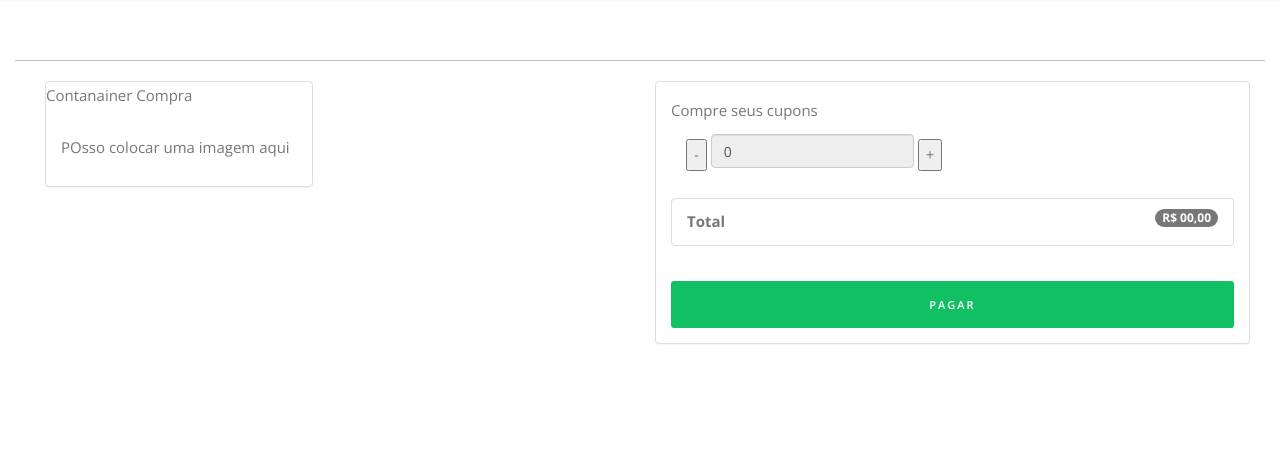
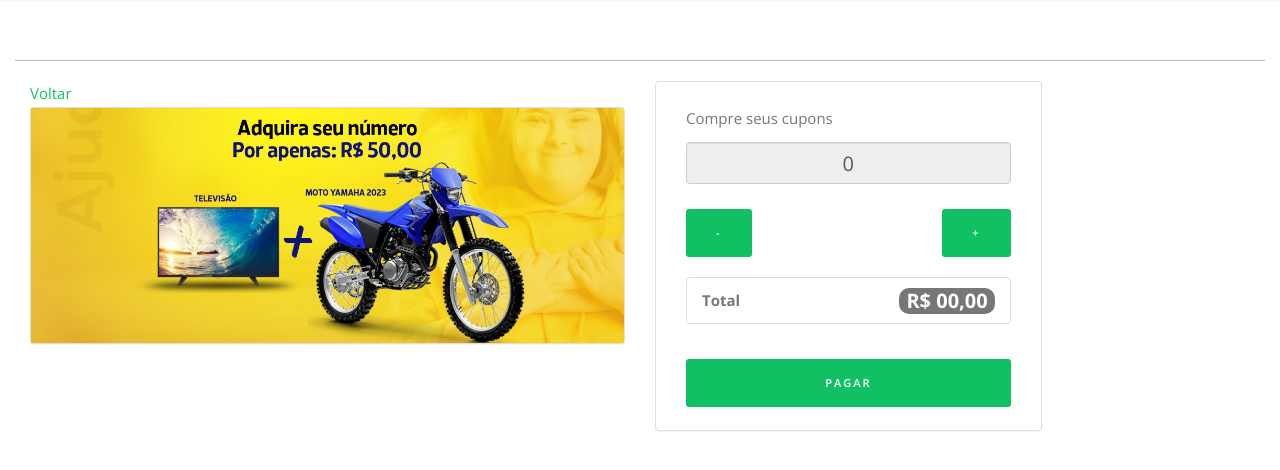
Before and after one commit to Elicarlos/apad, a Django app: page /checkout/ in a window 1280 px wide. Shown: the part 50-520 px from the top of the page. Run offline with Django 3.2, Linux system fonts and the light colour scheme; the visitor is signed in with stand-in values (Sample User, id 1); parts of the project's set-up code (start-up, migrations or seed data) failed here and were passed over; some libraries are stand-ins or nearby versions; some web fonts are replaced.

Commit message:
ajuste de layout

```diff
--- a/participante/templates/participante/checkout.html
+++ b/participante/templates/participante/checkout.html
@@ -12,8 +12,8 @@
 </style>
 
 <!-- Adicione a div do spinner -->
-<div class="modal fade" id="loadingModal" tabindex="-1" role="dialog" aria-labelledby="loadingModalLabel"
-    aria-hidden="true">
+
+<div class="modal fade" id="loadingModal" tabindex="-1" role="dialog" aria-labelledby="loadingModalLabel"  aria-hidden="true" style="display: none">
     <div class="modal-dialog" role="document">
         <div class="modal-content">
             <div class="modal-body text-center">
@@ -24,50 +24,48 @@
         </div>
     </div>
 </div>
+
 <h1 style="margin-top: 100px;"></h1>
+
 <div class="row">
+
     <div id="container_compra__div">
         <div class="col-xs-12 col-md-6" id="conteudo_dinamico_compra__div">
-            <div class="col-xs-12 col-md-6" id="conteudo_forma_pagamento__div">
+            <div id="conteudo_forma_pagamento__div">
+                <a href="{% url "participante:dashboard" %}">Voltar</a>
                 <div class="panel panel-default">
-                    <p>Contanainer Compra</p>
-                    <div class="panel-body">
-                        <p>POsso colocar uma imagem aqui</p>
+
+
+                        <img src="{% static 'img/premios-card.png'%}" alt="" style="width: 100%;">
+
                 </div>
             </div>
         </div>
-        </div>
-        <div class="col-xs-12 col-md-6">
+        <div class="col-xs-12 col-md-4">
             <div class="panel panel-default" id="compre_cupons__div">
                 <div class="panel-body">
+                    <form class="navbar-form" method="post" onsubmit="return pagamento();">
                         <p>Compre seus cupons</p>
-                    <form class="navbar-form" method="post" onsubmit="return pagamento();" >
                         {% csrf_token %}
 
-
-                        <button id="diminui__button" type="button" onclick="alterarQuantidade(-1)">-</button>
-                        <div class="form-group">
-
-                            <input type="number" class="form-control" value="0" readonly="true" name="quantidade"
-                                id="quantidade__input" min="0" step="1" oninput="atualizar_valor()">
+                        <div>
+                            <div class="form-group" style="width: 100%;">
+                                <input type="number" class="form-control" style="width: 100%; text-align: center; padding: 2rem; font-size: 2rem;" value="0" readonly="true" name="quantidade" id="quantidade__input" min="0" step="1" oninput="atualizar_valor()">
 
                             </div>
-                        <button id="aumenta__button" onclick="alterarQuantidade(1)" type="button">+</button>
-
-
-
-                    </form>
-
+                            <div style="width: 100%; display: flex; justify-content: space-between;">
+                                <button class="btn btn-primary" id="diminui__button" type="button" onclick="alterarQuantidade(-1)">-</button>
+                                <button class="btn btn-primary" id="aumenta__button" onclick="alterarQuantidade(1)" type="button">+</button>
+                            </div>
+                        </div>
                         <ul class="list-group" style="margin-top: 2rem;">
                             <li class="list-group-item">
-                            <span class="badge" id="total__badge">R$ 00,00</span>
+                                <span class="badge" id="total__badge" style="font-size: 2rem; ">R$ 00,00</span>
                                 <b>Total</b>
                             </li>
                         </ul>
-
-
-                    <button class="btn btn-primary" style="width: 100%;">Pagar</button>
-
+                        <button class="btn btn-primary col-xs-12" style="width: 100%;">Pagar</button>
+                    </form>
                 </div>
             </div>
         </div>
@@ -96,14 +94,17 @@
                     </div>
                 </div>
 
-                <div class="col-xs-12 col-md-6" id="forma-pagamento__div">
-                    <p>Forma de Pagamento</p>
+                <div id="forma-pagamento__div">
+                    <span style="margin-right: 1rem;"><a href="{% url "participante:checkout" %}">Voltar</a></span>Forma de Pagamento</span>
                     <div class="panel panel-default">
 
                         <div class="panel-body">
-                            <img src="{% static 'img/logo-pix.png' %}" alt="" style="width: 3rem;">
-                            <span><b>PIXs</b></span>
-                            <span>></span>
+                            <div class="row" style="width: 100%; display: flex; justify-content: space-between;">
+                                <div style="margin: 0;">
+                                    <img src="{% static 'img/logo-pix.png' %}" alt="" style="width: 3rem; margin-right:1rem;" >
+                                    <span>PIX</span>
+                                </div>
+
                                 <form method="post" action="{% url 'participante:pagamento' %}">
                                     {% csrf_token %}
                                     <input type="hidden" name="total" id="total_input" value="0">
@@ -115,7 +116,8 @@
                     </div>
                 </div>
             </div>
-        <div class="col-xs-12 col-md-6" style="width: 45rem;">
+        </div>
+        <div class="col-xs-12 col-md-4">
             <!-- <div class="panel panel-default" id="compre_cupons__div">
                 <div class="panel-body">
                     <p>Compre seus cupons</p>
--- a/participante/templates/participante/dashboard.html
+++ b/participante/templates/participante/dashboard.html
@@ -6,11 +6,13 @@
     <h1 style="margin-top: 100px;"></h1>
     <p>Bem vindo a sua conta. Você pode <a href="{% url 'participante:edit' %}">editar o seu perfil</a> ou <a href="{% url 'participante:password_change' %}">mudar a sua senha</a>.</p>
 
+    <a type="button" id="mymodal" class="btn btn-primary btn-lg" data-toggle="modal" href="{% url 'participante:checkout' %}">
+      Comprar Cupons</a>
+
     <a type="button" id="mymodal" class="btn btn-primary btn-lg" data-toggle="modal" href="{% url 'participante:adddocfiscal' %}">
       enviar foto do comprovante</a>
 
-    <a type="button" id="mymodal" class="btn btn-primary btn-lg" data-toggle="modal" href="{% url 'participante:checkout' %}">
-        Comprar Cupons</a>
+
 <!-- <span style="color: red">O envio de documentos já foi encerrado! Te desejamos boa sorte!</span> -->
 <br>
 
```
Also changed, not shown: participante/templates/participante/confirmacao_pagamento.html (+11 -10 lines), participante/templates/participante/index.html (+9 -9 lines), participante/migrations/0010_alter_documentofiscal_valordocumento.py (added), static/img/premios-card.png (added), static/img/premios-old.jpeg (renamed from static/img/premios.jpeg), static/img/premios.png (added). Lines whose indentation alone changed are shown as unchanged.
